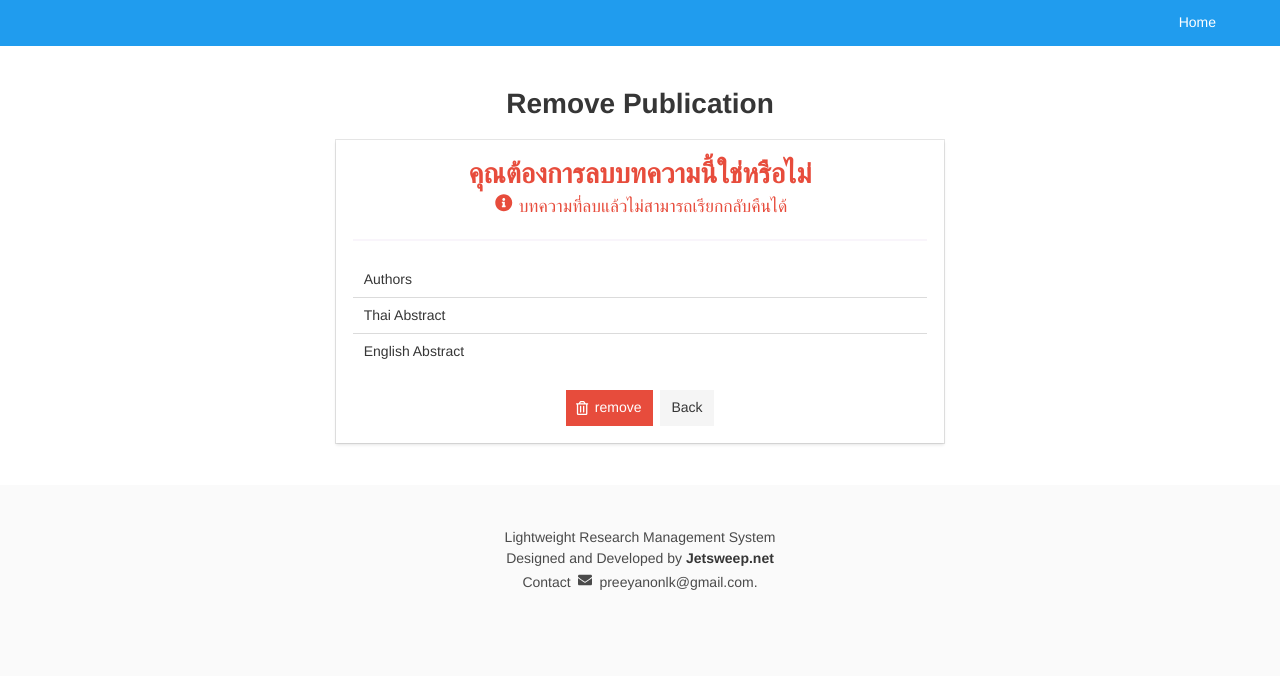
After one commit to likit/stin-research-is, a Python web app: template erm/app/templates/webadmin/pub_remove.html in a window 1280 px wide. The commit adds this page. Shown: the top 676 px of the page. Run offline with Jinja, Linux system fonts and the light colour scheme; the template is opened without the code that fills it, so the values that code supplies are empty; some libraries are stand-ins or nearby versions; some web fonts are replaced.

Commit message:
users and webadmin now can remove the publication

```diff
--- a/erm/app/templates/project/detail.html
+++ b/erm/app/templates/project/detail.html
@@ -359,6 +359,11 @@
                                             <i class="fas fa-pencil-alt"></i>
                                         </span>
                                     </a>
+                                    <a href="{{ url_for('project.remove_pub', pub_id=p.id, project_id=project.id) }}">
+                                        <span class="icon">
+                                           <i class="far fa-trash-alt"></i>
+                                        </span>
+                                    </a>
                                 </td>
                             </tr>
                             </tbody>
--- /dev/null
+++ b/erm/app/templates/webadmin/pub_remove.html
@@ -0,0 +1,72 @@
+{% extends "base.html" %}
+
+{% block title %}Publication Remove{% endblock %}
+{% block page_content %}
+<section class="hero is-info">
+    <div class="hero-head">
+        {% include "nav.html" %}
+    </div>
+</section>
+<section class="section">
+    <div class="columns">
+        <div class="column is-half is-offset-one-quarter">
+            <h1 class="title has-text-centered">Remove Publication</h1>
+            {% include 'message.html' %}
+            <div class="box">
+                <h1 class="title has-text-centered has-text-danger">
+                    คุณต้องการลบบทความนี้ใช่หรือไม่
+                </h1>
+                <h1 class="subtitle has-text-centered has-text-danger">
+                    <span class="icon has-text-danger">
+                        <i class="fas fa-info-circle"></i>
+                    </span>
+                    บทความที่ลบแล้วไม่สามารถเรียกกลับคืนได้
+                </h1>
+                <hr>
+                <h1 class="title is-size-4">{{ pub.title }}</h1>
+                <table class="table is-fullwidth">
+                    <tbody>
+                    <tr>
+                        <td>Authors</td>
+                        <td>
+                            <ol>
+                                {% for author in pub.authors %}
+                                {% if author.user_id %}
+                                <li>
+                                    <strong>{{ author.user.profile }}</strong> {{ author.user.profile.affiliation }}
+                                </li>
+                                {% else %}
+                                <li>
+                                    <strong>{{ author.fullname }}</strong> {{ author.affil }}
+                                </li>
+                                {% endif %}
+                                {% endfor %}
+                            </ol>
+                        </td>
+                    </tr>
+                    <tr>
+                        <td>Thai Abstract</td>
+                        <td>{{ pub.th_abstract }}</td>
+                    </tr>
+                    <tr>
+                        <td>English Abstract</td>
+                        <td>{{ pub.en_abstract }}</td>
+                    </tr>
+                    </tbody>
+                </table>
+                <div class="buttons is-centered">
+                    <a href="{{ url_for('webadmin.remove_pub', pub_id=pub.id, confirm='yes') }}"
+                       class="button is-danger">
+                        <span class="icon">
+                           <i class="far fa-trash-alt"></i>
+                        </span>
+                        <span>remove</span>
+                    </a>
+                    <a href="{{ url_for('webadmin.list_pubs', project_id=project_id) }}"
+                       class="button is-light">Back</a>
+                </div>
+            </div>
+        </div>
+    </div>
+</section>
+{% endblock %}
```
Also changed, not shown: erm/app/project/views.py (+16 -0 lines), erm/app/templates/project/pub_remove.html (added, +72 -0 lines), erm/app/templates/webadmin/pub_edit.html (+20 -3 lines), erm/app/webadmin/views.py (+17 -0 lines).
